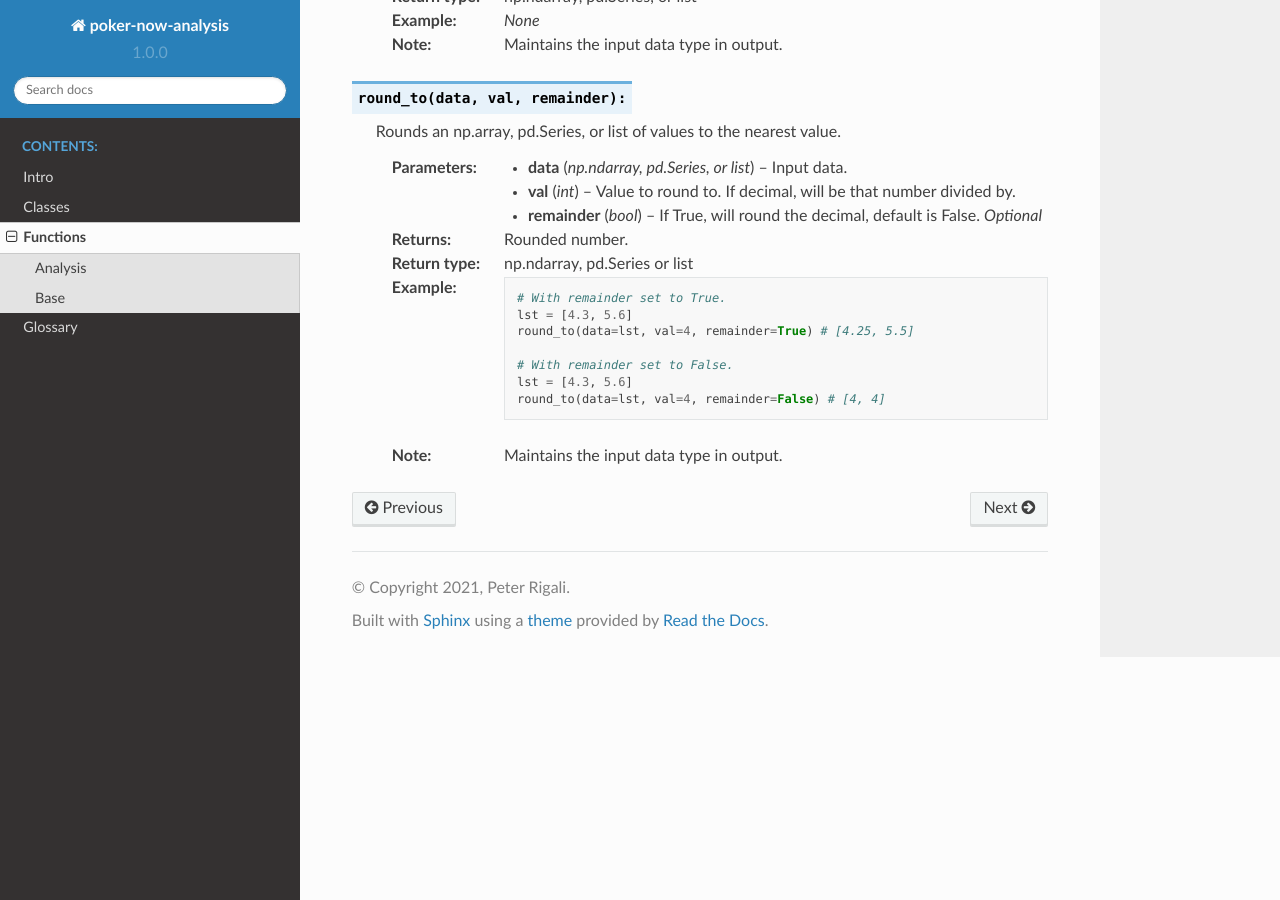
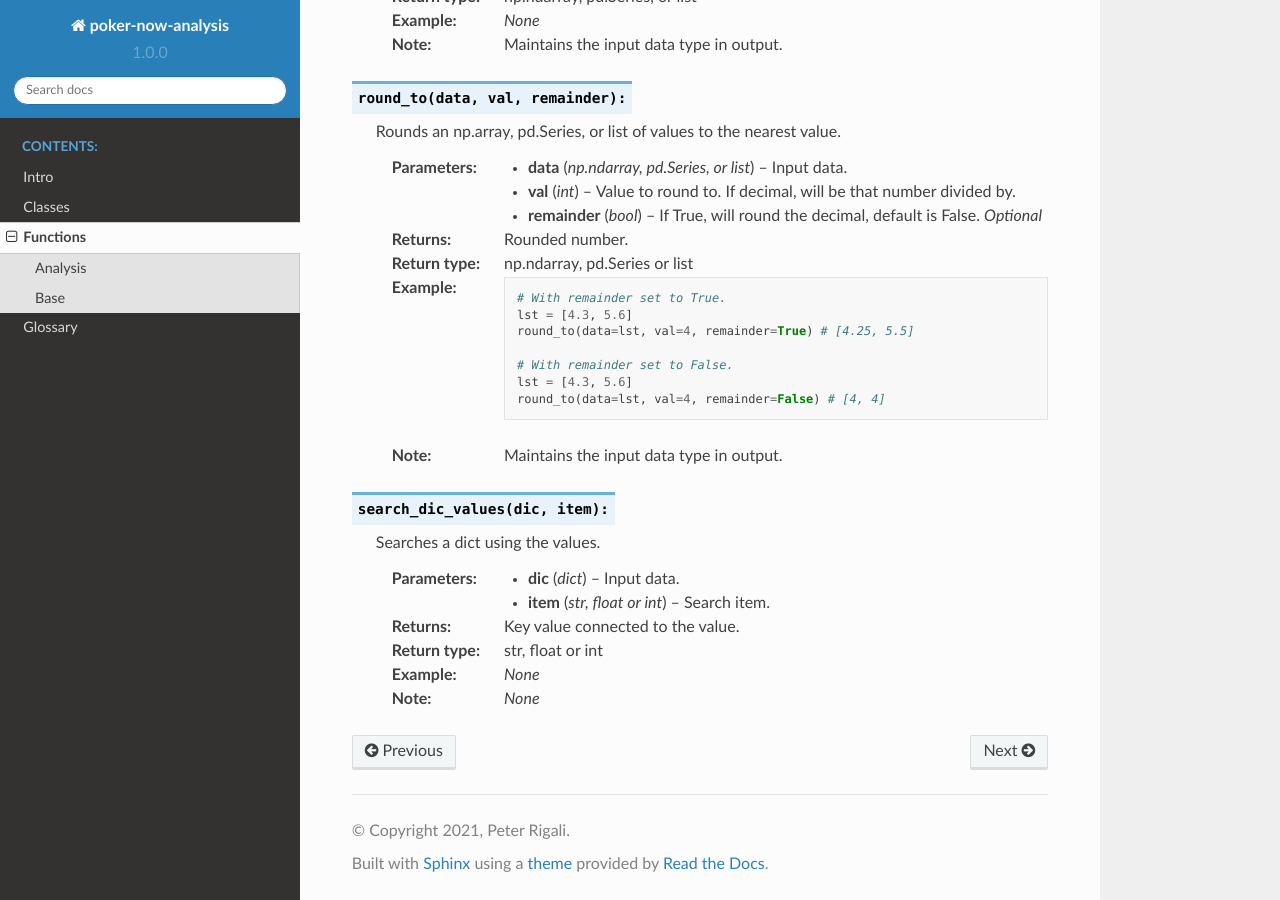
Before and after one commit to pjrigali/Poker-Now-Analysis, a Sphinx documentation site: the page built from docs/functions.rst, in a window 1280 px wide and 900 px high, scrolled down 2207 px. Built offline with Sphinx 7.4.7 and the Read the Docs theme 2.0.0, drawn with Linux system fonts in a browser that asks for light colours.

Commit message:
adds search_dic_values

```diff
--- a/docs/functions.rst
+++ b/docs/functions.rst
@@ -143,3 +143,16 @@ One off functions for helping analysis.
             lst = [4.3, 5.6]
             round_to(data=lst, val=4, remainder=False) # [4, 4]
     :note: Maintains the input data type in output.
+
+.. function:: search_dic_values(dic, item):
+
+    Searches a dict using the values.
+
+    :param dic: Input data.
+    :type dic: dict
+    :param item: Search item.
+    :type item: str, float or int
+    :return: Key value connected to the value.
+    :rtype: str, float or int
+    :example: *None*
+    :note: *None*
```
